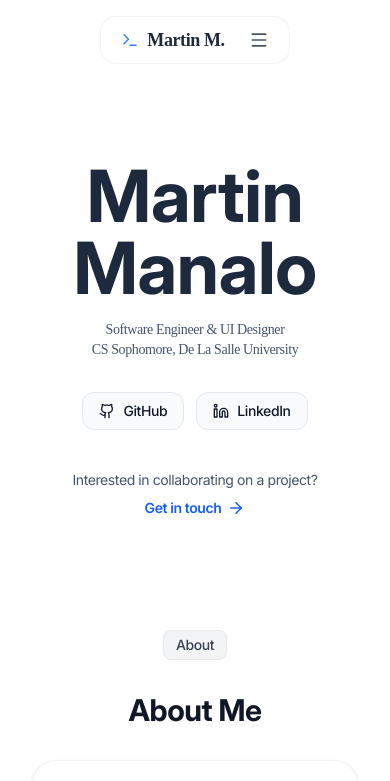
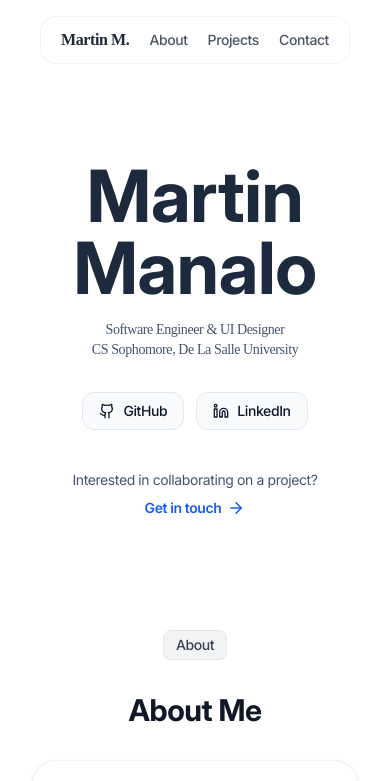
Before and after one commit to martinmnlx/portfolio, a React (Vite) app: page / in a window 390 px wide. Shown: the top 781 px of the page. Built offline with nearby package versions, Linux system fonts and the light colour scheme; a web font is replaced by a local one.

Commit message:
navbar sizes

```diff
--- a/src/components/NavBar.jsx
+++ b/src/components/NavBar.jsx
@@ -1,10 +1,4 @@
-import { useState } from 'react';
-import { Menu, X, Terminal } from 'lucide-react';
-import { motion, AnimatePresence } from 'framer-motion';
-
 function NavBar() {
-  const [isOpen, setIsOpen] = useState(false);
-
   const navItems = [
     { label: 'About', href: '#about' },
     { label: 'Projects', href: '#projects' },
@@ -12,78 +6,35 @@ function NavBar() {
   ];
 
   return (
-    // We keep this relative so the absolute dropdown knows where to anchor
-    <nav className="sticky top-4 md:top-8 z-50 flex flex-col items-center w-full px-4">
-
-      {/* Main Bar */}
+    <nav className="sticky top-4 md:top-8 z-50 flex justify-center w-full px-4">
       <div className="
-        flex items-center justify-between
-        h-12 md:h-16 w-full max-w-fit md:min-w-[400px] gap-2 px-3 md:px-4
+        flex justify-center items-center
+        h-12 md:h-16 w-fit gap-1 md:gap-2 px-3 md:px-4
         border border-gray-200/50 rounded-2xl
-        bg-white/50 backdrop-blur-md relative z-50
+        bg-white/50 backdrop-blur-md
+        flex-wrap md:flex-nowrap
       ">
-        <a href="#" className="flex items-center gap-2 font-mono text-gray-800 font-bold text-lg md:text-xl px-2">
-          <Terminal size={18} className="text-blue-500" />
-          <span>Martin M.</span>
+        <a href="#" className="md:block font-mono text-gray-800 font-bold text-md md:text-xl px-2 md:px-4">
+          Martin M.
         </a>
 
-        {/* Desktop Links */}
-        <div className="hidden md:flex items-center gap-1">
         {navItems.map((item) => (
           <a
             key={item.href}
             href={item.href}
-              className='font-body font-medium text-gray-600 px-4 py-2 rounded-lg text-base transition-all duration-200 hover:bg-white/50 hover:text-gray-800'
+            className='
+              font-body font-medium text-gray-600
+              px-2 md:px-4 py-1 md:py-2 rounded-lg text-sm md:text-base
+              transition-all duration-200
+              hover:bg-white/50 hover:text-gray-800 hover:shadow-sm
+            '
           >
             {item.label}
           </a>
         ))}
       </div>
-
-        {/* Toggle Button */}
-        <button
-          onClick={() => setIsOpen(!isOpen)}
-          className="md:hidden p-2 text-gray-600 hover:text-gray-900 transition-colors"
-        >
-          {isOpen ? <X size={20} /> : <Menu size={20} />}
-        </button>
-      </div>
-
-      {/* Mobile Dropdown - Now Absolutely Positioned */}
-      <AnimatePresence>
-        {isOpen && (
-          <motion.div
-            initial={{ opacity: 0, y: -10 }}
-            animate={{ opacity: 1, y: 0 }}
-            exit={{ opacity: 0, y: -10 }}
-            className="
-              absolute top-[110%] left-1/2 -translate-x-1/2
-              md:hidden w-[calc(100%-2rem)] max-w-[300px]
-              flex flex-col gap-1 p-2
-              border border-gray-200/50 rounded-2xl
-              bg-white/90 backdrop-blur-xl shadow-xl z-40
-            "
-          >
-            {navItems.map((item) => (
-              <a
-                key={item.href}
-                href={item.href}
-                onClick={() => setIsOpen(false)}
-                className="
-                  font-body font-medium text-gray-600
-                  px-4 py-3 rounded-xl text-center
-                  transition-all duration-200
-                  hover:bg-white hover:text-gray-800 hover:shadow-sm
-                "
-              >
-                {item.label}
-              </a>
-            ))}
-          </motion.div>
-        )}
-      </AnimatePresence>
     </nav>
-  );
+  )
 }
 
 export default NavBar;
```
Lines whose indentation alone changed are shown as unchanged.
